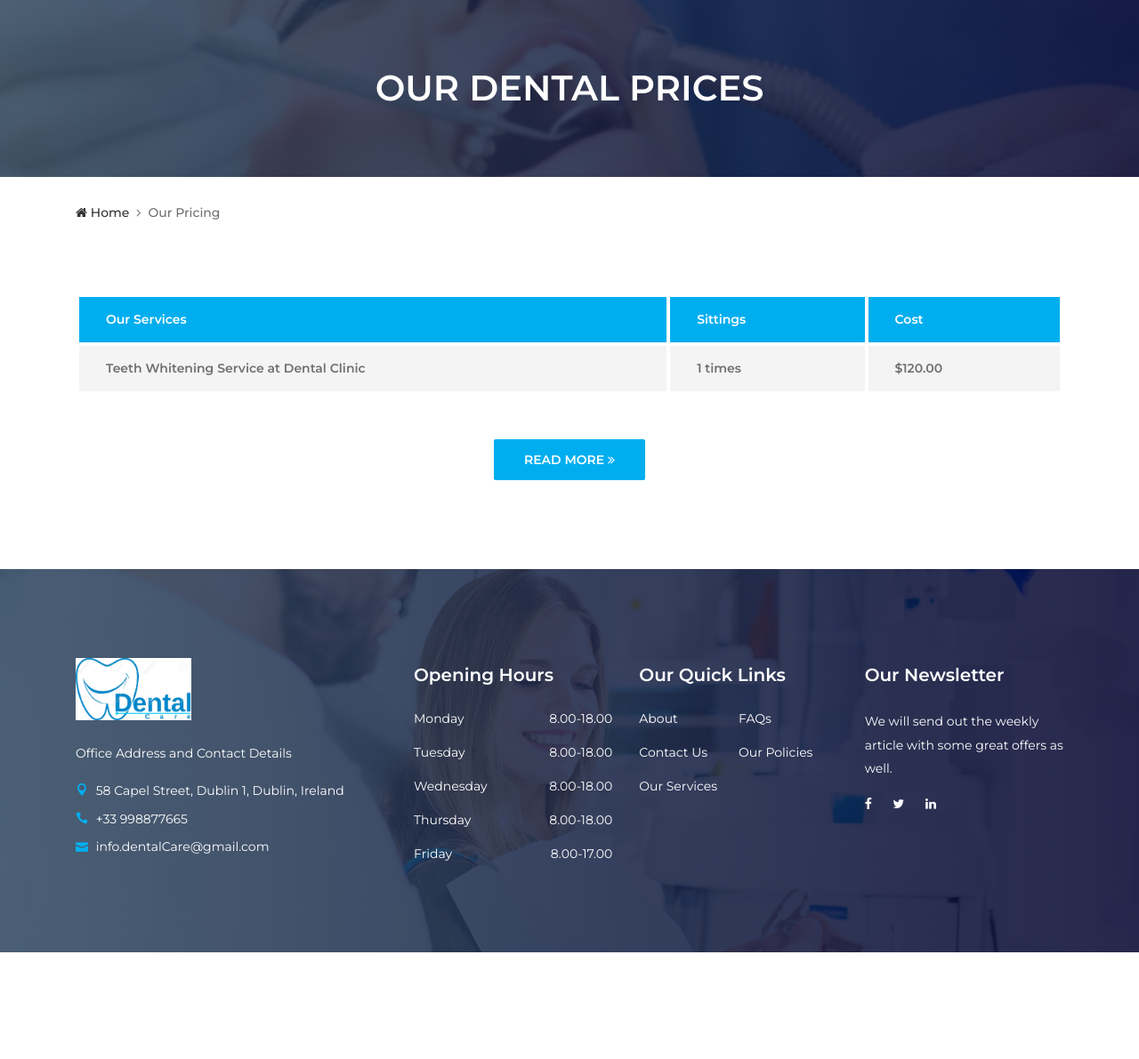
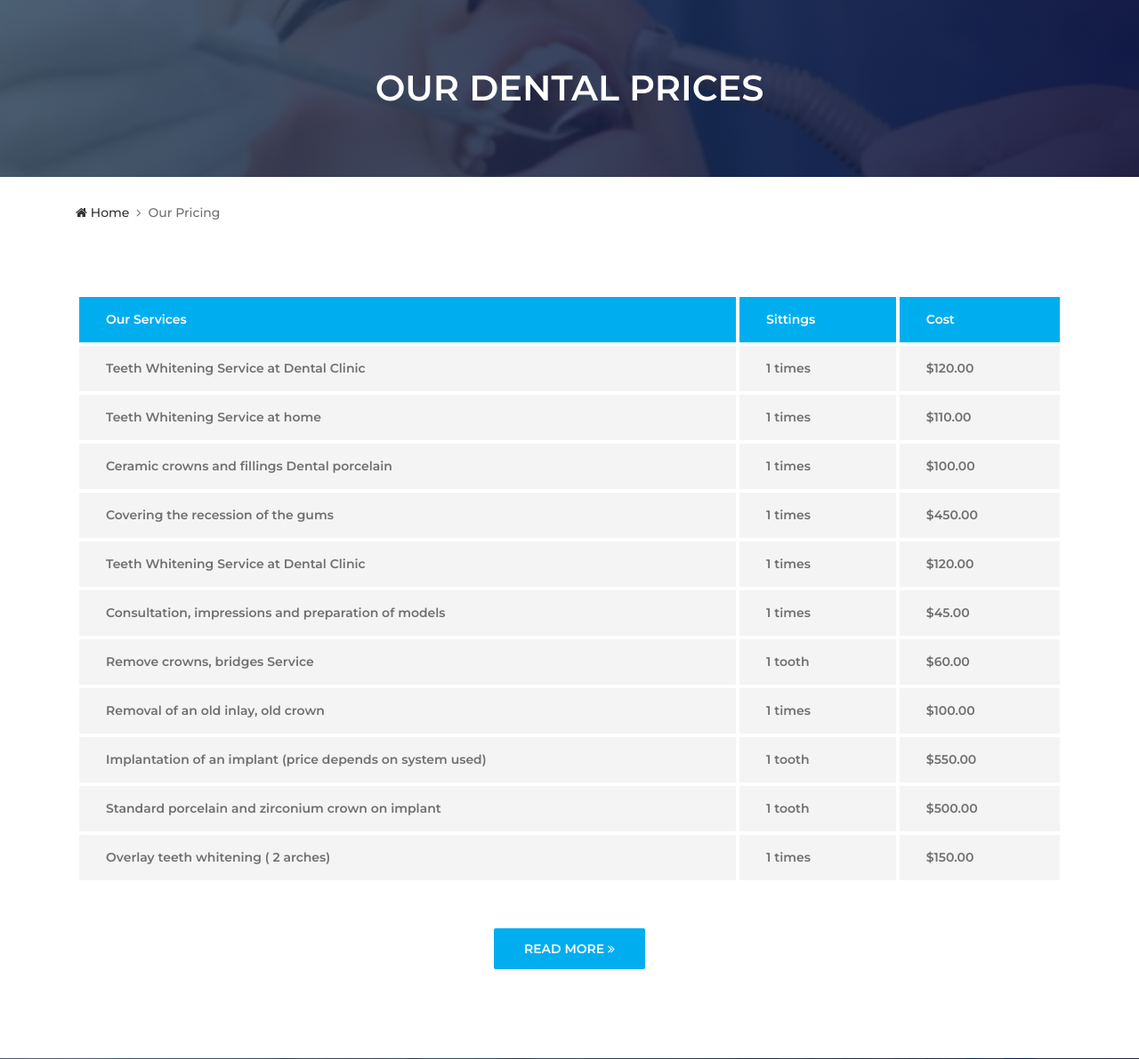
Before and after one commit to Ritesh00786/DentalCareWebsite, a Django app: page /pricing.html in a window 1280 px wide. Shown: the part 131-1322 px from the top of the page at 89% size. Before the commit the page ends 1202 px from the top, so only its background shows below. Run offline with Django 3.2, Linux system fonts and the light colour scheme; some libraries are stand-ins or nearby versions.

```diff
--- a/website/templates/pricing.html
+++ b/website/templates/pricing.html
@@ -45,11 +45,13 @@
                 </tr>
               </thead>
               <tbody>
+                {% for i in response%}
                 <tr>
-                  <th scope="row">{{services}}</th>
-                  <td>{{sittings}}</td>
-                  <td>{{cost}}</td>
+                  <th scope="row">{{i.services}}</th>
+                  <td>{{i.sittings}}</td>
+                  <td>{{i.cost}}</td>
                 </tr>
+                {% endfor %}
               </tbody>
             </table>
           </div>
--- a/website/views.py
+++ b/website/views.py
@@ -2,6 +2,7 @@ from django.shortcuts import render
 from django.core.mail import send_mail
 from django.http import JsonResponse
 from django.core import serializers
+import requests
 
 def home(request):
 	return render(request, 'home.html', {})
@@ -28,18 +29,71 @@ def contact(request):
 		return render(request, 'contact.html', {})
 
 def about(request):
-	return render(request, 'about.html', {})
+	response = requests.get('http://fakeapi.jsonparseronline.com/users').json()
+	return render(request, 'about.html', {'response' : response})
 
 def service(request):
 	return render(request, 'service.html', {})
 
 def pricing(request):
-	context = {
+	data = [
+	{
 		"services" : "Teeth Whitening Service at Dental Clinic",
 		"sittings" : "1 times",
 		"cost" : "$120.00"
+	},
+	{
+		"services" : "Teeth Whitening Service at home",
+		"sittings" : "1 times",
+		"cost" : "$110.00"
+	},
+	{
+		"services" : "Ceramic crowns and fillings Dental porcelain",
+		"sittings" : "1 times",
+		"cost" : "$100.00"
+	},
+	{
+		"services" : "Covering the recession of the gums",
+		"sittings" : "1 times",
+		"cost" : "$450.00"
+	},
+	{
+		"services" : "Teeth Whitening Service at Dental Clinic",
+		"sittings" : "1 times",
+		"cost" : "$120.00"
+	},
+	{
+		"services" : "Consultation, impressions and preparation of models",
+		"sittings" : "1 times",
+		"cost" : "$45.00"
+	},
+	{
+		"services" : "Remove crowns, bridges Service",
+		"sittings" : "1 tooth",
+		"cost" : "$60.00"
+	},
+	{
+		"services" : "Removal of an old inlay, old crown",
+		"sittings" : "1 times",
+		"cost" : "$100.00"
+	},
+	{
+		"services" : "Implantation of an implant (price depends on system used)",
+		"sittings" : "1 tooth",
+		"cost" : "$550.00"
+	},
+	{
+		"services" : "Standard porcelain and zirconium crown on implant",
+		"sittings" : "1 tooth",
+		"cost" : "$500.00"
+	},
+	{
+		"services" : "Overlay teeth whitening ( 2 arches)",
+		"sittings" : "1 times",
+		"cost" : "$150.00"
 	}
-	return render(request, 'pricing.html', context)
+	]
+	return render(request, 'pricing.html', {'response' : data})
 
 def appointment(request):
 	if request.method == "POST":
@@ -73,65 +127,3 @@ def appointment(request):
 
 	else:
 		return render(request, 'home.html', {})
-
-
-# def price_model_detail_view(request):
-# 	data = [
-# 	{
-# 		"services" : "Teeth Whitening Service at Dental Clinic",
-# 		"sittings" : "1 times",
-# 		"cost" : "$120.00"
-# 	},
-# 	{
-# 		"services" : "Teeth Whitening Service at home",
-# 		"sittings" : "1 times",
-# 		"cost" : "$110.00"
-# 	},
-# 	{
-# 		"services" : "Ceramic crowns and fillings Dental porcelain",
-# 		"sittings" : "1 times",
-# 		"cost" : "$100.00"
-# 	},
-# 	{
-# 		"services" : "Covering the recession of the gums",
-# 		"sittings" : "1 times",
-# 		"cost" : "$450.00"
-# 	},
-# 	{
-# 		"services" : "Teeth Whitening Service at Dental Clinic",
-# 		"sittings" : "1 times",
-# 		"cost" : "$120.00"
-# 	},
-# 	{
-# 		"services" : "Consultation, impressions and preparation of models",
-# 		"sittings" : "1 times",
-# 		"cost" : "$45.00"
-# 	},
-# 	{
-# 		"services" : "Remove crowns, bridges Service",
-# 		"sittings" : "1 tooth",
-# 		"cost" : "$60.00"
-# 	},
-# 	{
-# 		"services" : "Removal of an old inlay, old crown",
-# 		"sittings" : "1 times",
-# 		"cost" : "$100.00"
-# 	},
-# 	{
-# 		"services" : "Implantation of an implant (price depends on system used)",
-# 		"sittings" : "1 tooth",
-# 		"cost" : "$550.00"
-# 	},
-# 	{
-# 		"services" : "Standard porcelain and zirconium crown on implant",
-# 		"sittings" : "1 tooth",
-# 		"cost" : "$500.00"
-# 	},
-# 	{
-# 		"services" : "Overlay teeth whitening ( 2 arches)",
-# 		"sittings" : "1 times",
-# 		"cost" : "$150.00"
-# 	}
-# 	]
-
-# 	return JsonResponse(data)
```
Also changed, not shown: website/templates/about.html (+27 -1 lines).
